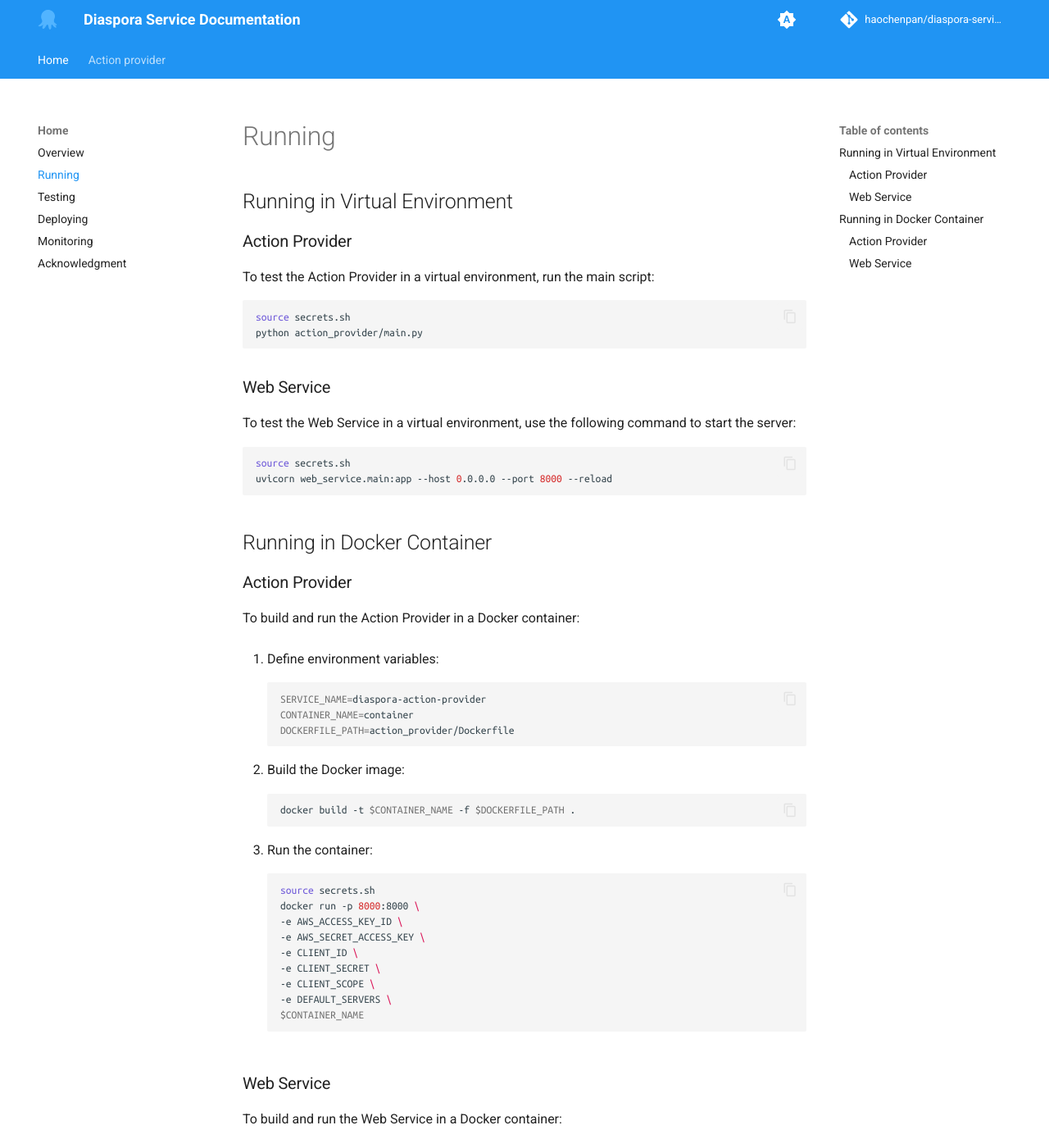
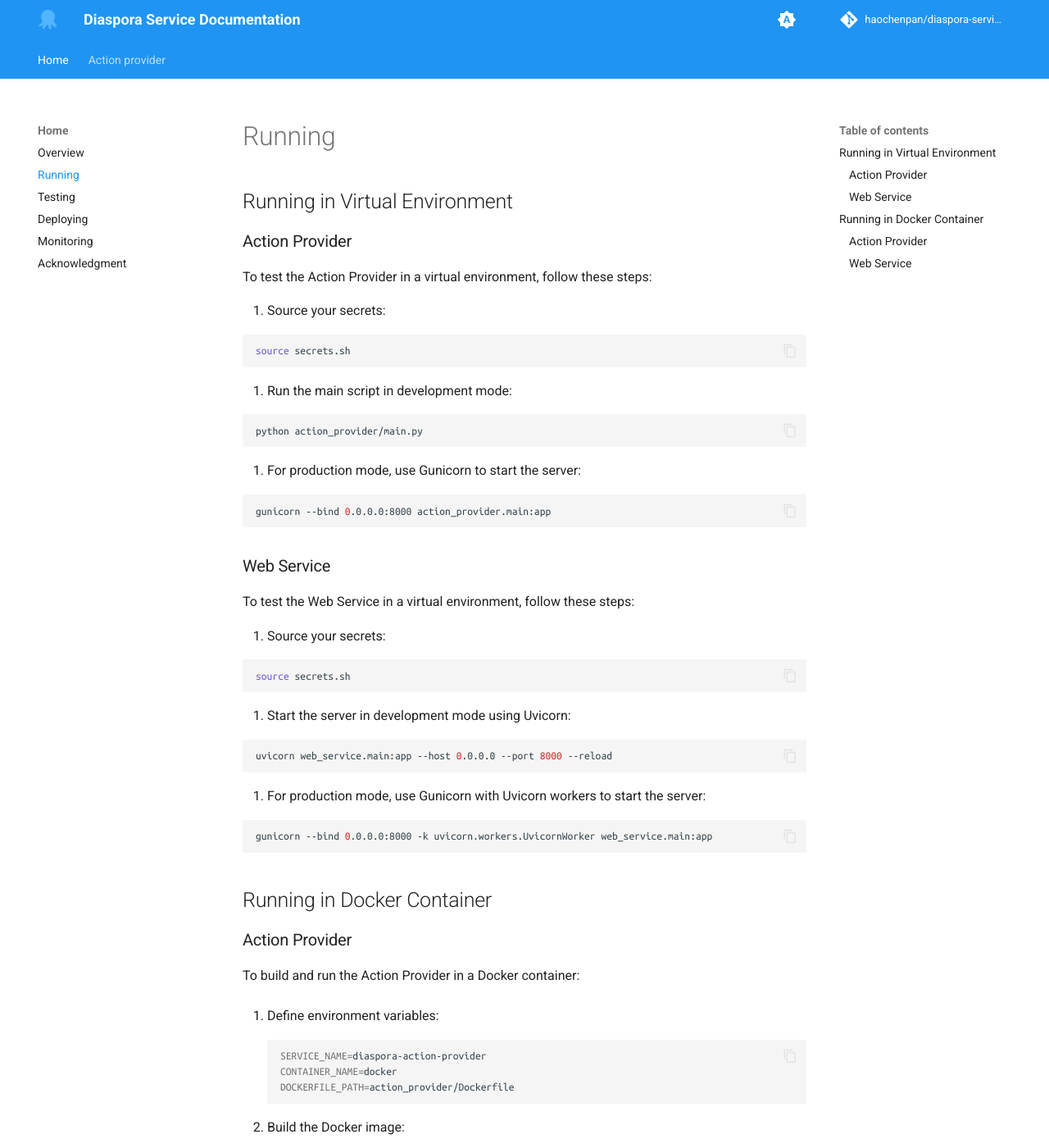
Before and after one commit to haochenpan/diaspora-service, an MkDocs documentation site: the page built from docs/1-running.md, in a window 1280 px wide and 1400 px high. Shown: the whole window at 82% size. Built offline with MkDocs 1.6.1 and Material for MkDocs 9.7.7, drawn with Linux system fonts in a browser that asks for light colours; comment, search, counter and statistics services are not loaded; the version menu is left out.

Commit message:
docker cmds

````diff
--- a/docs/1-running.md
+++ b/docs/1-running.md
@@ -2,21 +2,48 @@
 
 ### Action Provider
 
-To test the Action Provider in a virtual environment, run the main script:
+To test the Action Provider in a virtual environment, follow these steps:
 
-```bash
-source secrets.sh
-python action_provider/main.py
-```
+1. Source your secrets:
+
+   ```bash
+   source secrets.sh
+   ```
+
+2. Run the main script in development mode:
+
+   ```bash
+   python action_provider/main.py
+   ```
+
+3. For production mode, use Gunicorn to start the server:
+
+   ```bash
+   gunicorn --bind 0.0.0.0:8000 action_provider.main:app
+   ```
 
 ### Web Service
 
-To test the Web Service in a virtual environment, use the following command to start the server:
+To test the Web Service in a virtual environment, follow these steps:
 
-```bash
-source secrets.sh
-uvicorn web_service.main:app --host 0.0.0.0 --port 8000 --reload
-```
+1. Source your secrets:
+
+   ```bash
+   source secrets.sh
+   ```
+
+2. Start the server in development mode using Uvicorn:
+
+   ```bash
+   uvicorn web_service.main:app --host 0.0.0.0 --port 8000 --reload
+   ```
+
+3. For production mode, use Gunicorn with Uvicorn workers to start the server:
+
+   ```bash
+   gunicorn --bind 0.0.0.0:8000 -k uvicorn.workers.UvicornWorker web_service.main:app
+   ```
+
 
 ## Running in Docker Container
 
@@ -28,7 +55,7 @@ To build and run the Action Provider in a Docker container:
 
     ```bash
     SERVICE_NAME=diaspora-action-provider
-    CONTAINER_NAME=container
+    CONTAINER_NAME=docker
     DOCKERFILE_PATH=action_provider/Dockerfile
     ```
 
@@ -60,7 +87,7 @@ To build and run the Web Service in a Docker container:
 
     ```bash
     SERVICE_NAME=diaspora-web-service
-    CONTAINER_NAME=container
+    CONTAINER_NAME=docker
     DOCKERFILE_PATH=web_service/Dockerfile
     ```
 
````
Also changed, not shown: README.md (+3 -3 lines), 3 other files.
